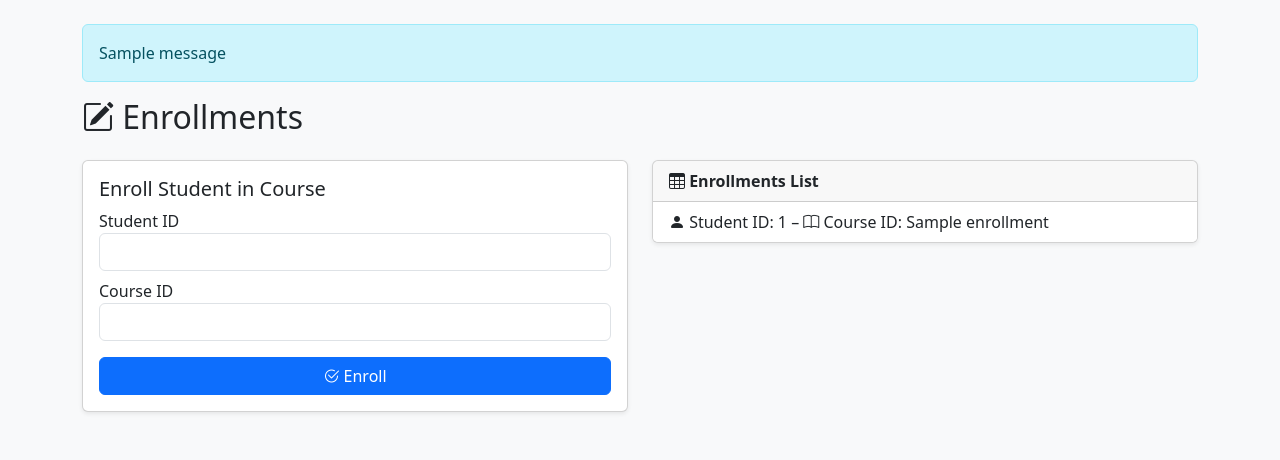
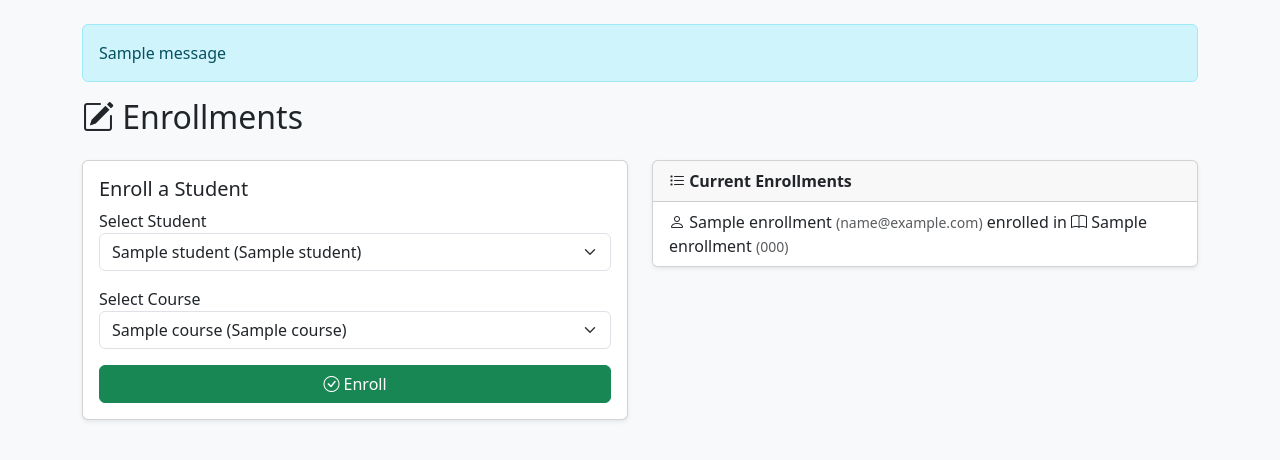
Before and after one commit to Mandiluvendlebe/student-enrollment-system, a Flask app: template templates/enrollments.html in a window 1280 px wide. Shown: the part 56-516 px from the top of the page. Run offline with Flask 3, Linux system fonts and the light colour scheme; the template is opened without the code that fills it: most values are stand-ins (such as "Sample title", 1, 10 or a date in 2020); one stand-in notice (Sample message) is shown.

Commit message:
Update on CRUD actions: Updating enrollments to be dropdown and implementing secret key

```diff
--- a/app.py
+++ b/app.py
@@ -1,20 +1,48 @@
-from flask import Flask, render_template, request, redirect, url_for
+from flask import Flask, render_template, request, redirect, url_for, flash
+import re
 from queries import (
     get_all_students, add_student,
     get_all_courses, add_course,
-    enroll_student, get_all_enrollments
+    enroll_student, get_all_enrollments, get_student_by_email
 )
 
 app = Flask(__name__)
+app.secret_key = 'spa-gen-36'
 
 @app.route('/')
 def home():
     return render_template('index.html')
 
-@app.route('/students')
+@app.route("/students", methods=["GET", "POST"])
 def students():
+    if request.method == "POST":
+        first_name = request.form["first_name"].strip()
+        last_name = request.form["last_name"].strip()
+        email = request.form["email"].strip()
+
+        # Basic validation
+        if not first_name or not last_name or not email:
+            flash("All fields are required.", "danger")
+            return redirect("/students")
+
+        # Email format check
+        if not re.match(r"[^@]+@[^@]+\.[^@]+", email):
+            flash("Invalid email format.", "warning")
+            return redirect("/students")
+
+        # Check if student already exists
+        existing = get_student_by_email(email)
+        if existing:
+            flash("A student with this email already exists.", "warning")
+            return redirect("/students")
+
+        # All good – add student
+        add_student(first_name, last_name, email)
+        flash("Student added successfully!", "success")
+        return redirect("/students")
+
     all_students = get_all_students()
-    return render_template('students.html', students=all_students)
+    return render_template("students.html", students=all_students)
 
 @app.route('/add_student', methods=['POST'])
 def add_student_route():
@@ -36,10 +64,25 @@ def add_course_route():
     add_course(name, code)
     return redirect(url_for('courses'))
 
-@app.route('/enrollments')
+@app.route('/enrollments', methods=['GET', 'POST'])
 def enrollments():
-    all_enrollments = get_all_enrollments()
-    return render_template('enrollments.html', enrollments=all_enrollments)
+    if request.method == 'POST':
+        # Get form data
+        student_id = request.form['student_id']
+        course_id = request.form['course_id']
+
+        # Enroll the student in the course
+        enroll_student(student_id, course_id)
+
+        # Redirect to the enrollments page
+        return redirect(url_for('enrollments'))
+
+    # Fetch data for the template
+    students = get_all_students()
+    courses = get_all_courses()
+    enrollments = get_all_enrollments()
+
+    return render_template('enrollments.html', students=students, courses=courses, enrollments=enrollments)
 
 @app.route('/enroll', methods=['POST'])
 def enroll():
--- a/templates/enrollments.html
+++ b/templates/enrollments.html
@@ -5,30 +5,46 @@
 
 <div class="row">
     <div class="col-md-6">
-        <form method="POST" action="/enroll" class="card p-3 shadow-sm mb-4">
-            <h5>Enroll Student in Course</h5>
-            <div class="mb-2">
-                <label>Student ID</label>
-                <input type="number" name="student_id" class="form-control" required>
+        <form method="POST" action="/enroll_student" class="card p-3 shadow-sm mb-4">
+            <h5>Enroll a Student</h5>
+
+            <!-- Dropdown for Selecting a Student -->
+            <div class="mb-3">
+                <label for="student_select">Select Student</label>
+                <select id="student_select" name="student_id" class="form-select" required>
+                    {% for student in students %}
+                    <option value="{{ student[0] }}">{{ student[1] }} ({{ student[2] }})</option>
+                    {% endfor %}
+                </select>
             </div>
+
+            <!-- Dropdown for Selecting a Course -->
             <div class="mb-3">
-                <label>Course ID</label>
-                <input type="number" name="course_id" class="form-control" required>
+                <label for="course_select">Select Course</label>
+                <select id="course_select" name="course_id" class="form-select" required>
+                    {% for course in courses %}
+                    <option value="{{ course[0] }}">{{ course[1] }} ({{ course[2] }})</option>
+                    {% endfor %}
+                </select>
             </div>
-            <button class="btn btn-primary"><i class="bi bi-check2-circle"></i> Enroll</button>
+
+            <button class="btn btn-success"><i class="bi bi-check-circle"></i> Enroll</button>
         </form>
     </div>
 
     <div class="col-md-6">
         <div class="card shadow-sm">
             <div class="card-header">
-                <strong><i class="bi bi-table"></i> Enrollments List</strong>
+                <strong><i class="bi bi-list-task"></i> Current Enrollments</strong>
             </div>
             <ul class="list-group list-group-flush">
                 {% for enrollment in enrollments %}
                 <li class="list-group-item">
-                    <i class="bi bi-person-fill"></i> Student ID: {{ enrollment[0] }} –
-                    <i class="bi bi-book"></i> Course ID: {{ enrollment[1] }}
+                    <i class="bi bi-person"></i> {{ enrollment.student_name }}
+                    <small class="text-muted">({{ enrollment.student_email }})</small>
+                    enrolled in
+                    <i class="bi bi-book"></i> {{ enrollment.course_name }}
+                    <small class="text-muted">({{ enrollment.course_code }})</small>
                 </li>
                 {% endfor %}
             </ul>
```
Also changed, not shown: queries.py (+7 -0 lines), templates/students.html (+29 -13 lines).
